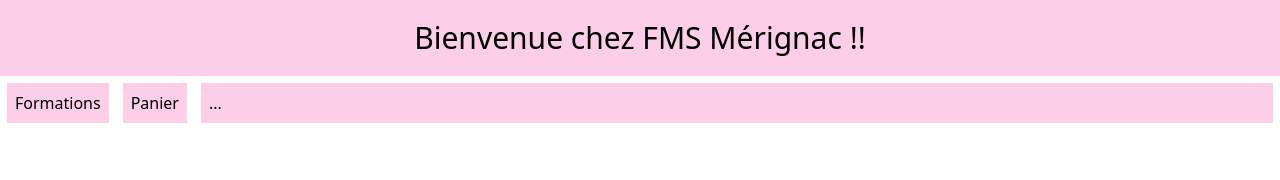
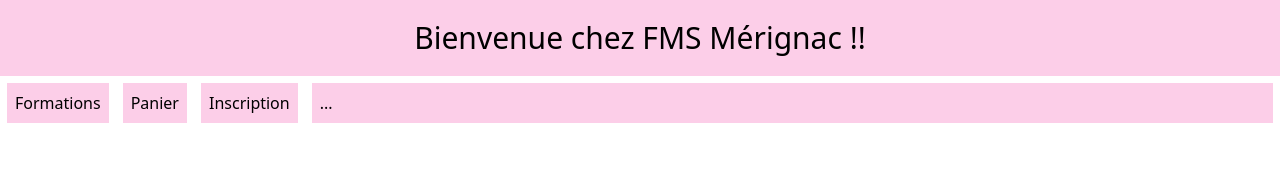
Before and after one commit to AmandineGrardLaurent/trainings-front-app, an Angular app: page / in a window 1280 px wide. Shown: the top 180 px of the page. Built offline with nearby package versions, Linux system fonts and the light colour scheme.

Commit message:
feat: add registration link to navigation menu

```diff
--- a/src/app/app.html
+++ b/src/app/app.html
@@ -9,6 +9,9 @@
     <li class="bg-pink-200 border-white border-7 p-2">
       <a routerLink="/cart">Panier</a>
     </li>
+    <li class="bg-pink-200 border-white border-7 p-2">
+      <a routerLink="/register">Inscription</a>
+    </li>
     <li class="bg-pink-200 border-white border-7 p-2 w-full">...</li>
   </ul>
 </nav>
```
